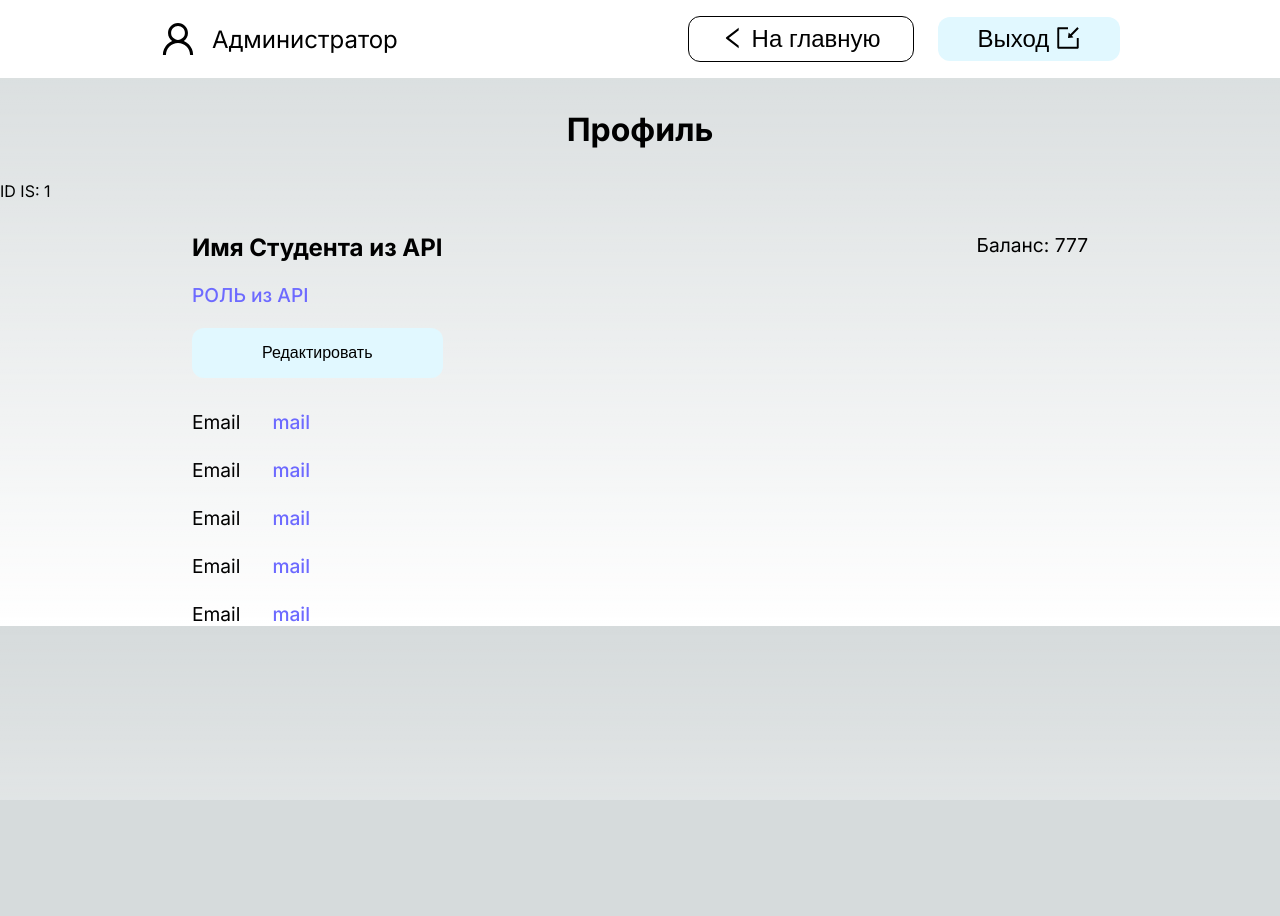
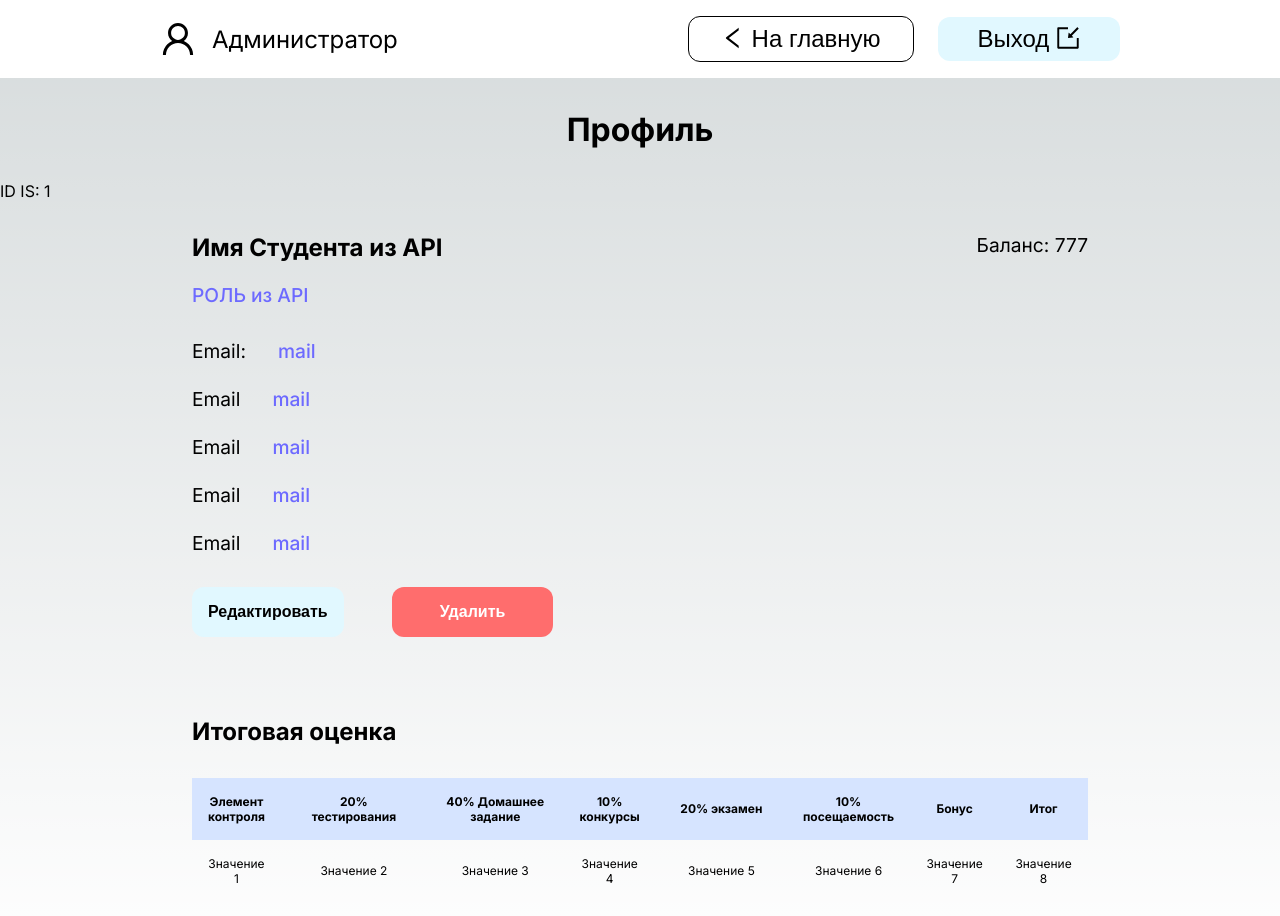
Before and after one commit to Michaelkh20/LMS-Entrepreneurship-School-Frontend, a Next.js app in the folder frontend/: page /admin/accounts/1 in a window 1280 px wide. Shown: the top 916 px of the page. Before the commit the page ends 800 px from the top, so only its background shows below. Built offline with nearby package versions, Linux system fonts and the light colour scheme.

Commit message:
Admin/Account/id Page

```diff
--- /dev/null
+++ b/frontend/src/app/admin/accounts/[id]/Table.module.css
@@ -0,0 +1,33 @@
+/* Table.module.css */
+
+.table {
+    width: 70%;
+    margin-left: 15%;
+    border-radius: 12px;
+    border-collapse: collapse;
+    margin-top: 2rem;
+}
+
+  .localClass th,
+  .localClass td {
+    padding: 1rem;
+    text-align: center;
+    font-size: 0.75rem;
+  }
+
+  .localClass th {
+    background-color: #D6E4FF;
+    font-weight: bold;
+  }
+
+  .column20 {
+    width: 20%;
+  }
+
+  .column40 {
+    width: 40%;
+  }
+
+  .column10 {
+    width: 10%;
+  }
--- a/frontend/src/app/admin/accounts/[id]/page.module.css
+++ b/frontend/src/app/admin/accounts/[id]/page.module.css
@@ -38,6 +38,7 @@
     border-radius: 0.75rem;
     cursor: pointer;
     transition: background-color 0.2s ease-in-out;
+    font-weight: 600;
 }
 
 .buttonRedux:hover {
@@ -58,3 +59,53 @@
     font-size: 1.2rem;
 
 }
+
+.deleteButton {
+    padding: 1rem 1rem;
+    border: none;
+    padding: 1rem 3rem;
+    color: white;
+    background-color: #FF6D6D;
+    font-size: 1rem;
+    border-radius: 0.75rem;
+    cursor: pointer;
+    transition: background-color 0.2s ease-in-out;
+    font-weight: 600;
+}
+
+.buttonContainer {
+    display: flex;
+    direction: row;
+    margin-top: 2rem;
+    justify-content: flex-start;
+    align-items: center;
+    width: 70%;
+    margin-left: 15%;
+    gap: 3rem;
+}
+.deleteButton:hover {
+    background-color: #FF4F4F;
+}
+
+.underlineText {
+    margin-left: 15%;
+    margin-top: 5rem;
+    font-size: 1.5rem;
+}
+
+.buttonUp {
+    margin-top: 1rem;
+    padding: 1rem 1rem;
+    margin-left: 15%;
+    border: 1px solid #C2C2C2;
+    background-color: white;
+    font-size: 1rem;
+    border-radius: 0.75rem;
+    cursor: pointer;
+    transition: background-color 0.2s ease-in-out;
+    font-weight: 600;
+}
+
+.buttonUp:hover {
+    background-color: #F2F2F2;
+}
--- a/frontend/src/app/admin/accounts/[id]/page.tsx
+++ b/frontend/src/app/admin/accounts/[id]/page.tsx
@@ -1,5 +1,6 @@
 import HeaderAdminBig from "@/components/headers/header-admin-big/header";
 import style from './page.module.css';
+import Table from "./table";
 
 export default function Page({ params }: { params: { id: string } }) {
     return (
@@ -11,11 +12,13 @@ export default function Page({ params }: { params: { id: string } }) {
                 <div className={style.left}>
                     <h1 className={style.name}>Имя Студента из API</h1>
                     <h1 className={style.role}> РОЛЬ из API </h1>
-                    <button className={style.buttonRedux}> Редактировать </button>
                 </div>
                 <div className={style.balance}>
                     Баланс: 777
                 </div>
+            </div>
+            <div className={style.line}>
+                Email: <h1 className={style.role}> mail </h1>
             </div>
             <div className={style.line}>
                 Email <h1 className={style.role}> mail </h1>
@@ -29,9 +32,15 @@ export default function Page({ params }: { params: { id: string } }) {
             <div className={style.line}>
                 Email <h1 className={style.role}> mail </h1>
             </div>
-            <div className={style.line}>
-                Email <h1 className={style.role}> mail </h1>
+            <div className={style.buttonContainer}>
+                <button className={style.buttonRedux}> Редактировать </button>
+                <button className={style.deleteButton}> Удалить </button>
             </div>
+            <h1 className={style.underlineText}>
+                Итоговая оценка
+            </h1>
+            <Table/>
+            <button className={style.buttonUp}> Повысить итоговую </button>
         </div>
 
     )
--- /dev/null
+++ b/frontend/src/app/admin/accounts/[id]/table.tsx
@@ -0,0 +1,35 @@
+import React from 'react';
+import styles from './Table.module.css';
+
+const Table: React.FC = () => {
+  return (
+    <table className={`${styles.table} ${styles.localClass}`}>
+      <thead>
+        <tr>
+          <th>Элемент контроля</th>
+          <th className={styles.column20}>20% тестирования</th>
+          <th className={styles.column20}>40% Домашнее задание</th>
+          <th className={styles.column10}>10% конкурсы</th>
+          <th className={styles.column20}>20% экзамен</th>
+          <th className={styles.column10}>10% посещаемость</th>
+          <th className={styles.column10}>Бонус</th>
+          <th className={styles.column10}>Итог</th>
+        </tr>
+      </thead>
+      <tbody>
+        <tr>
+          <td>Значение 1</td>
+          <td>Значение 2</td>
+          <td>Значение 3</td>
+          <td>Значение 4</td>
+          <td>Значение 5</td>
+          <td>Значение 6</td>
+          <td>Значение 7</td>
+          <td>Значение 8</td>
+        </tr>
+      </tbody>
+    </table>
+  );
+};
+
+export default Table;
```
